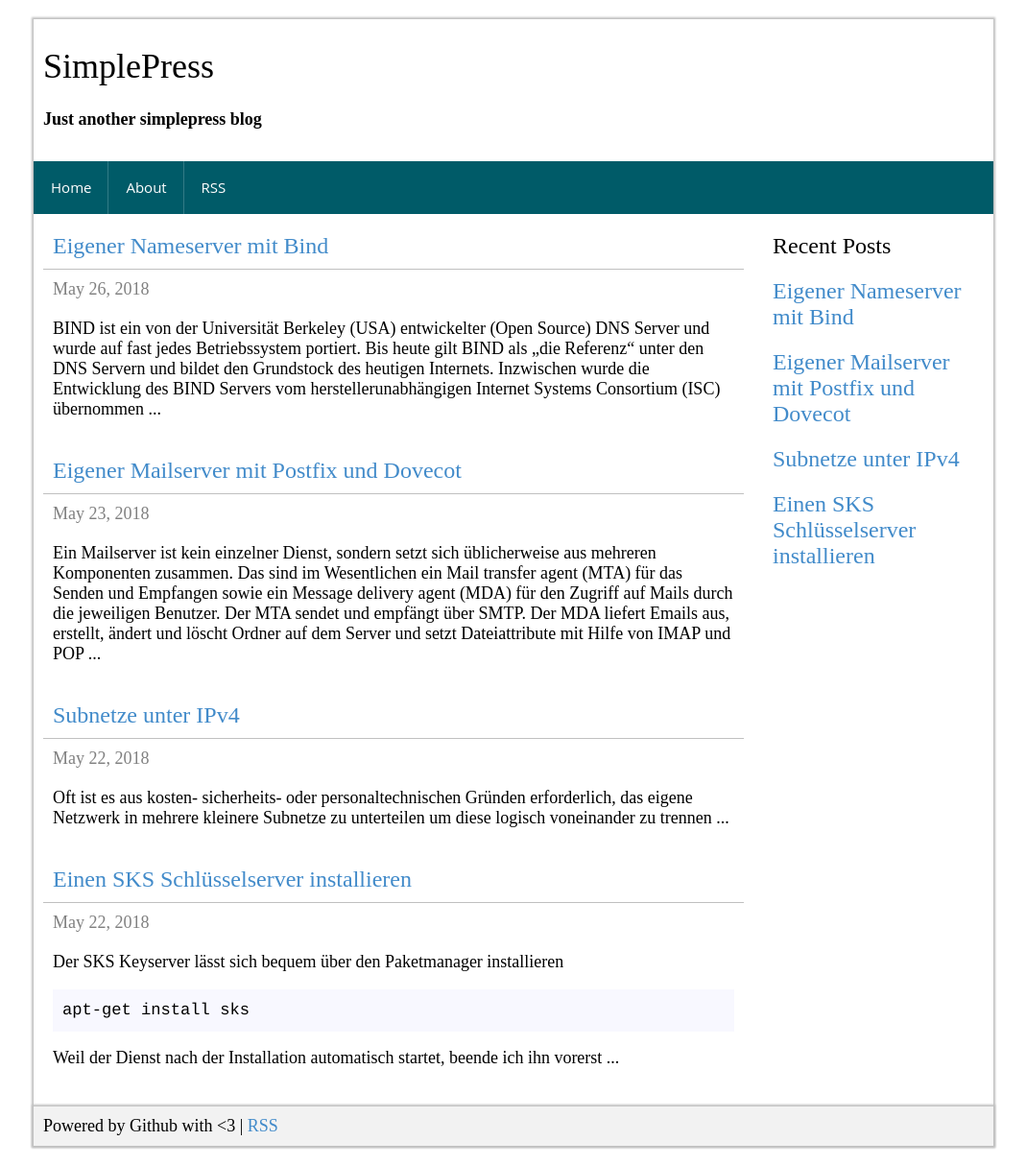
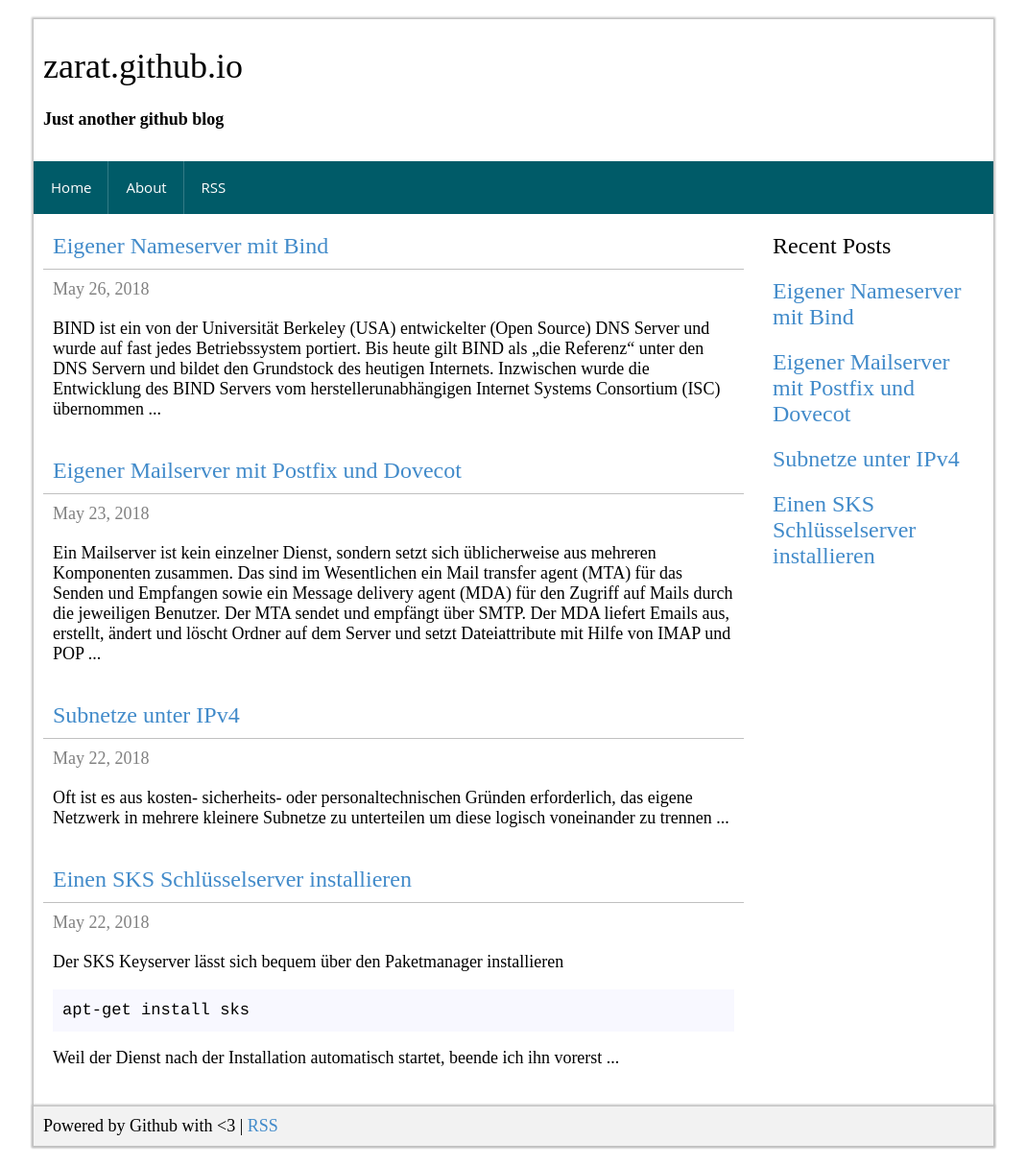
Before and after one commit to mbrain/zarat.github.io, a Jekyll site: the page built from index.html, in a window 1280 px wide. Shown: the whole page at 96% size, without its empty margins (105-1174 px from the left). Built offline with Jekyll 4.4.1, drawn with Linux system fonts in a browser that asks for light colours; the list of posts is cut into pages by our own code.

Commit message:
Update header.html

```diff
--- a/_includes/header.html
+++ b/_includes/header.html
@@ -1,7 +1,7 @@
   <div class='sp-main-header'>
     <div class='sp-main-header-logo'>
-      <h1>SimplePress</h1>
-      <h4>Just another simplepress blog</h4>
+      <h1>zarat.github.io</h1>
+      <h4>Just another github blog</h4>
     </div>
   </div>
 
```
